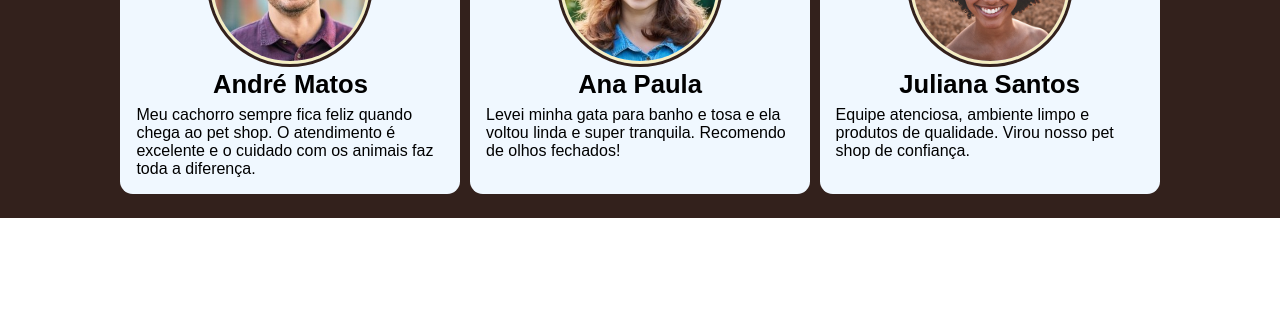
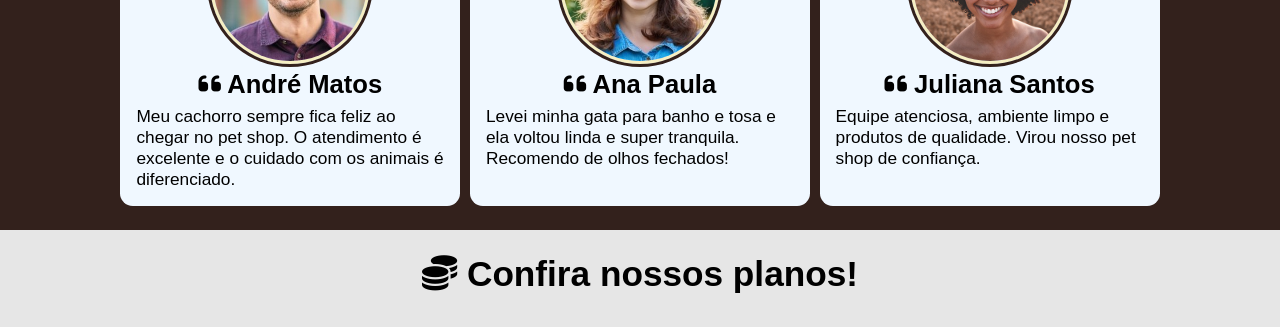
Before and after one commit to Pedro-Rocha-Araujo/petshop-nextjs, a Next.js app: page / in a window 1280 px wide. Shown: the part 930-1257 px from the top of the page. Before the commit the page ends 1148 px from the top, so only its background shows below. Built offline with nearby package versions, Linux system fonts and the light colour scheme.

Commit message:
Adição de detalhe nos cards de relatos

```diff
--- a/src/app/page.tsx
+++ b/src/app/page.tsx
@@ -1,6 +1,7 @@
 import Header from "@/components/header/page"
 import Curiosidades from "@/components/curiosidades/page";
 import Relatos from "@/components/relatos/page";
+import Planos from "@/components/planos/page";
 
 export default function Home() {
   return (
@@ -9,6 +10,7 @@ export default function Home() {
       <main>
         <Curiosidades />
         <Relatos />
+        <Planos />
       </main>
     </div>
   );
--- /dev/null
+++ b/src/components/planos/page.tsx
@@ -0,0 +1,9 @@
+import "./planos.css"
+
+export default function Planos() {
+  return (
+    <section className="planos">
+      <h2><i className="fa-solid fa-coins"></i> Confira nossos planos!</h2>
+    </section>
+  )
+}
--- /dev/null
+++ b/src/components/planos/planos.css
@@ -0,0 +1,10 @@
+section.planos {
+  background-color: #e6e6e6;
+  padding: 1.5rem 0;
+}
+
+section.planos h2 {
+  text-align: center;
+  font-size: clamp(1rem, 6vw, 2.2rem);
+  margin-bottom: 0.8rem;
+}
--- a/src/components/relatos/page.tsx
+++ b/src/components/relatos/page.tsx
@@ -14,8 +14,8 @@ export default function Relatos() {
             width={300}
             height={300}
           />
-          <h3>André Matos</h3>
-          <p>Meu cachorro sempre fica feliz quando chega ao pet shop. O atendimento é excelente e o cuidado com os animais faz toda a diferença.</p>
+          <h3><i className="fa-solid fa-quote-left"></i> André Matos</h3>
+          <p>Meu cachorro sempre fica feliz ao chegar no pet shop. O atendimento é excelente e o cuidado com os animais é diferenciado.</p>
         </div>
 
         <div className="relato">
@@ -25,7 +25,7 @@ export default function Relatos() {
             width={300}
             height={300}
           />
-          <h3>Ana Paula</h3>
+          <h3><i className="fa-solid fa-quote-left"></i> Ana Paula</h3>
           <p>Levei minha gata para banho e tosa e ela voltou linda e super tranquila. Recomendo de olhos fechados!</p>
         </div>
 
@@ -36,7 +36,7 @@ export default function Relatos() {
             width={300}
             height={300}
           />
-          <h3>Juliana Santos</h3>
+          <h3><i className="fa-solid fa-quote-left"></i> Juliana Santos</h3>
           <p>Equipe atenciosa, ambiente limpo e produtos de qualidade. Virou nosso pet shop de confiança.</p>
         </div>
 
--- a/src/components/relatos/relatos.css
+++ b/src/components/relatos/relatos.css
@@ -48,6 +48,10 @@ div.relato h3 {
   margin: 0.2rem 0;
 }
 
+div.relato p {
+  font-size: clamp(1rem, 3vw, 1.08rem);
+}
+
 @media screen and (max-width: 720px) {
   div.relatos {
     flex-direction: column;
```
